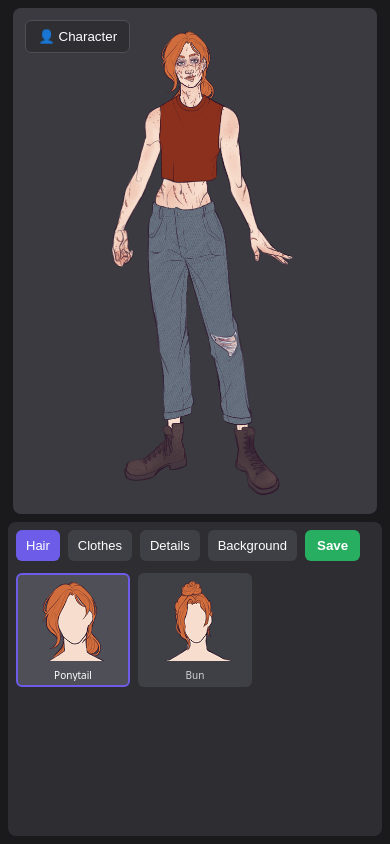
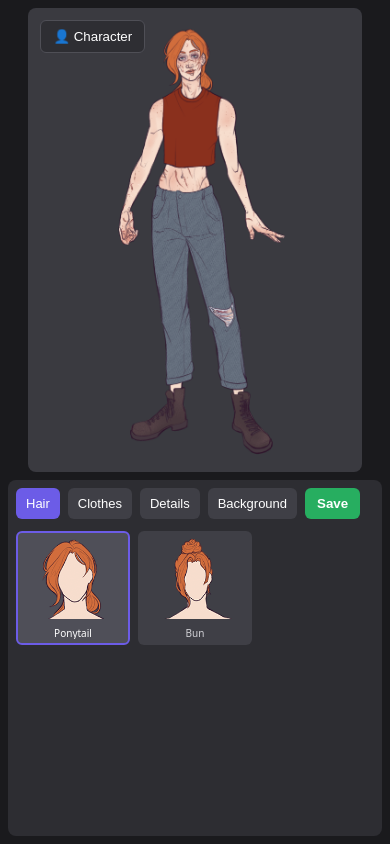
Before and after one commit to FoggyLea/Character_dresser, a website built with Vite: page index.html in a window 390 px wide. Built offline with nearby package versions, Linux system fonts and the light colour scheme.

Commit message:
mobile test3

```diff
--- a/src/style.css
+++ b/src/style.css
@@ -208,8 +208,8 @@ body {
 
   /* Верхняя панель с персонажем заблокирована */
   .stage-wrapper {
-    flex: 0 0 60vh; /* 65% высоты строго под сцену */
-    height: 60vh;
+    flex: 0 0 55vh;
+    height: 55vh;
     width: 100%;
     overflow: hidden;
   }
```
